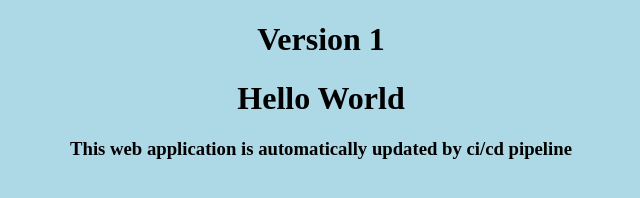
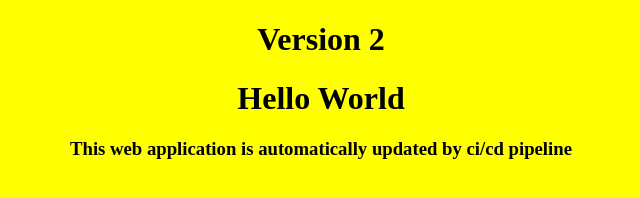
Before and after one commit to BinalKagathara/CI-CD-Pipeline, a plain HTML site: page index.html in a window 1280 px wide. Shown: the whole page, without its empty margins (319-959 px from the left). Drawn offline with Linux system fonts and the light colour scheme.

Commit message:
Update index.html

```diff
--- a/index.html
+++ b/index.html
@@ -3,10 +3,10 @@
 <head>
 	<title>Welcome</title>
 </head>
-<body bgcolor="lightblue">
+<body bgcolor="yellow">
 
 	<center>
-	<h1>Version 1</h1>
+	<h1>Version 2</h1>
 	<h1>Hello World</h1>
 		<h3> This web application is automatically updated by ci/cd pipeline</h3>
 
```
